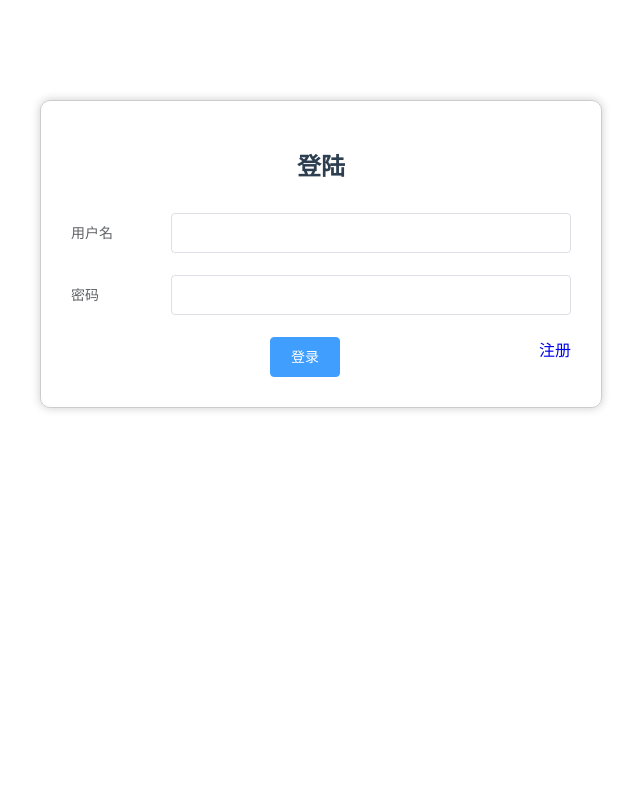
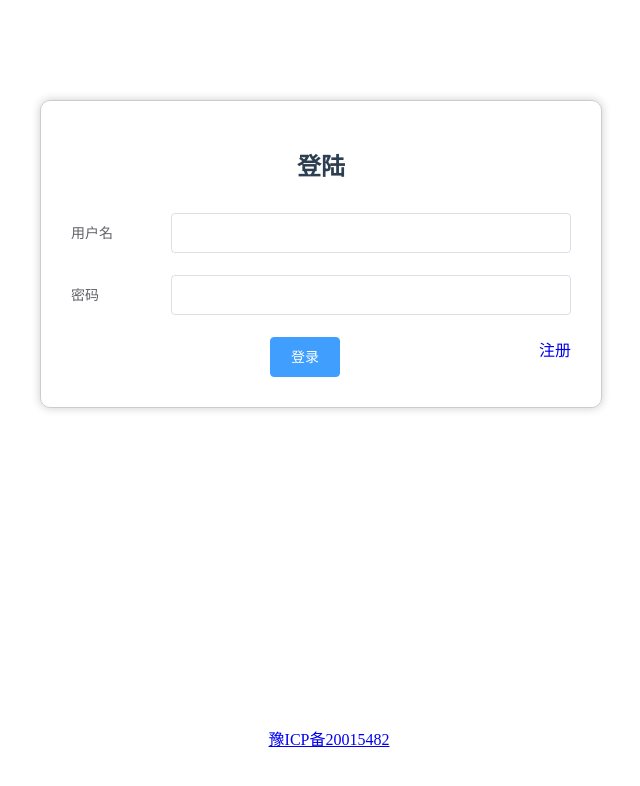
Before and after one commit to likunyao/face_ui, a Vue app: page / in a window 1280 px wide. Shown: the top 786 px of the page, without its empty margins (319-959 px from the left). Built offline with nearby package versions, Linux system fonts and the light colour scheme.

Commit message:
add beian infomation

```diff
--- a/src/components/Login.vue
+++ b/src/components/Login.vue
@@ -1,4 +1,5 @@
 <template>
+<div>
   <div class="login-container">
     <h1 class="title">登陆</h1>
     <el-form
@@ -27,6 +28,8 @@
         >注册</router-link>
       </div>
     </el-form>
+  </div>
+  <a href="http://www.beian.miit.gov.cn" class="beian">豫ICP备20015482</a>
   </div>
 </template>
 
@@ -100,4 +103,10 @@ export default {
 .register-container {
   float: right;
 }
+.beian {
+  position: absolute;
+  width: 100%;
+  text-align: center;
+  bottom: 50px;
+}
 </style>
```
